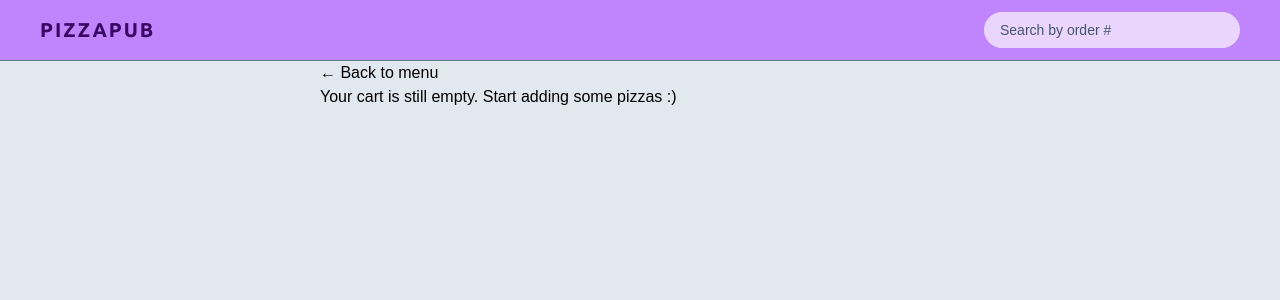
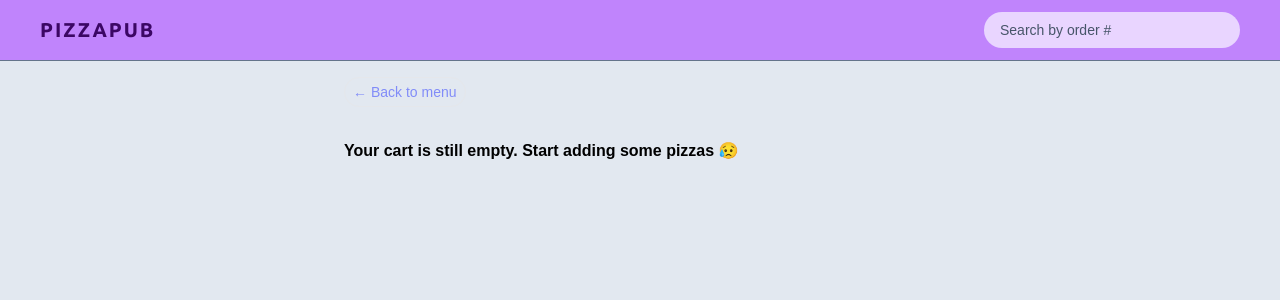
Before and after one commit to bakNa2t/pizzapub, a React (Vite) app: page /cart in a window 1280 px wide. Shown: the top 300 px of the page. Built offline with nearby package versions, Linux system fonts and the light colour scheme; a web font is replaced by a local one.

Commit message:
Styled CartEmpty

```diff
--- a/src/base-blocks/cart/CartEmpty.jsx
+++ b/src/base-blocks/cart/CartEmpty.jsx
@@ -1,11 +1,13 @@
-import { Link } from "react-router-dom";
+import ButtonLink from "../../ui-blocks/ButtonLink";
 
 function EmptyCart() {
   return (
-    <div>
-      <Link to="/menu">&larr; Back to menu</Link>
+    <div className="px-6 py-4">
+      <ButtonLink to="/menu">&larr; Back to menu</ButtonLink>
 
-      <p>Your cart is still empty. Start adding some pizzas :)</p>
+      <p className="mt-8 font-semibold ">
+        Your cart is still empty. Start adding some pizzas 😥
+      </p>
     </div>
   );
 }
```
